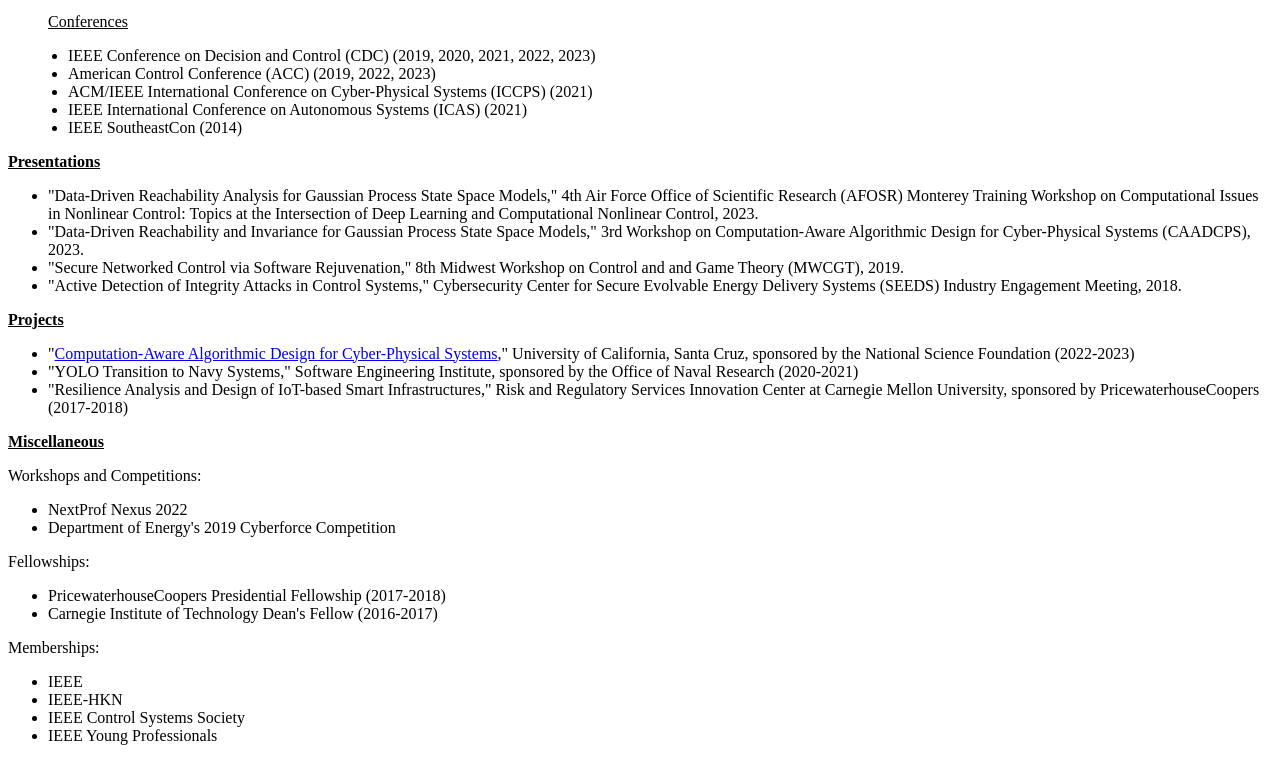
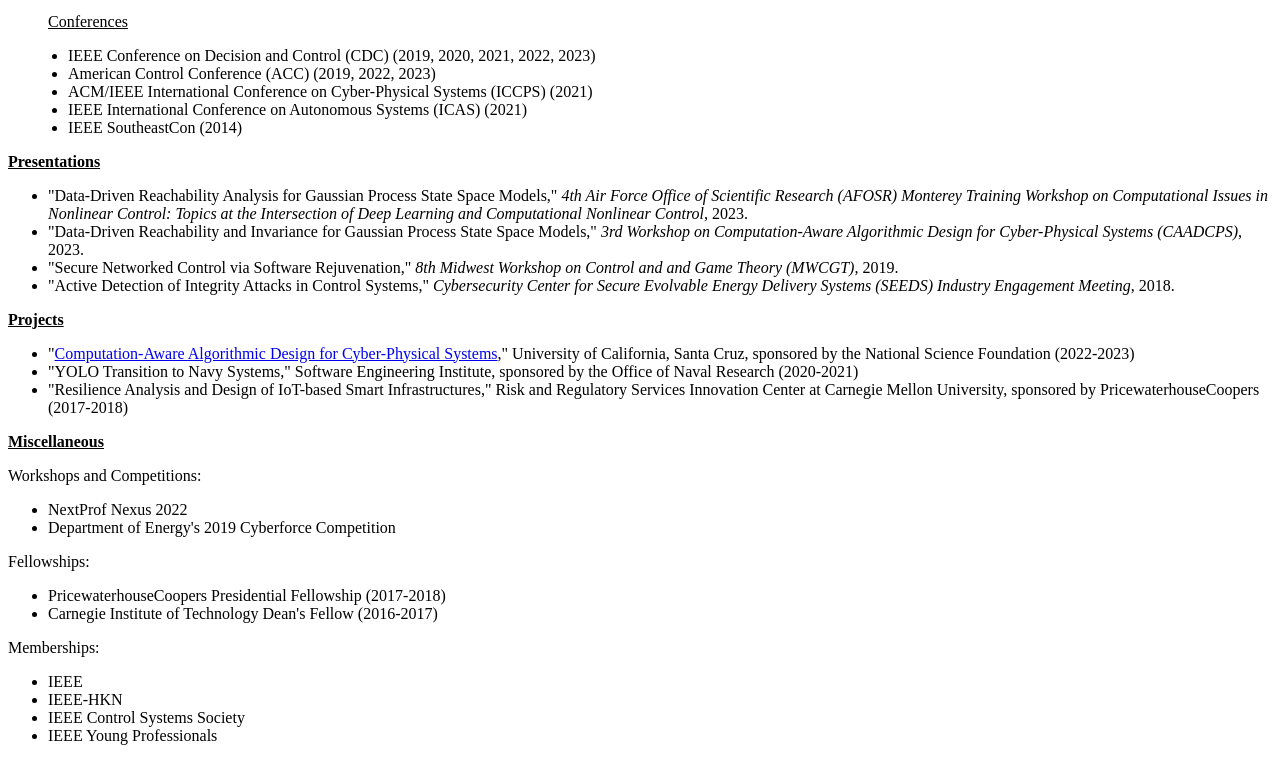
Before and after one commit to pgriff6/pgriff6.github.io, a plain HTML site: page index.html in a window 1280 px wide. Shown: the part 1871-2632 px from the top of the page. Drawn offline with Linux system fonts and the light colour scheme.

Commit message:
Updated html and CV

```diff
--- a/index.html
+++ b/index.html
@@ -93,10 +93,10 @@
 </ul>
 <p><b><u>Presentations</u></b></p>
 <ul>
-	<li>"Data-Driven Reachability Analysis for Gaussian Process State Space Models," 4th Air Force Office of Scientific Research (AFOSR) Monterey Training Workshop on Computational Issues in Nonlinear Control: Topics at the Intersection of Deep Learning and Computational Nonlinear Control, 2023.</li>
-	<li>"Data-Driven Reachability and Invariance for Gaussian Process State Space Models," 3rd Workshop on Computation-Aware Algorithmic Design for Cyber-Physical Systems (CAADCPS), 2023.</li>
-	<li>"Secure Networked Control via Software Rejuvenation," 8th Midwest Workshop on Control and and Game Theory (MWCGT), 2019.</li>
-	<li>"Active Detection of Integrity Attacks in Control Systems," Cybersecurity Center for Secure Evolvable Energy Delivery Systems (SEEDS) Industry Engagement Meeting, 2018.</li>
+	<li>"Data-Driven Reachability Analysis for Gaussian Process State Space Models," <i>4th Air Force Office of Scientific Research (AFOSR) Monterey Training Workshop on Computational Issues in Nonlinear Control: Topics at the Intersection of Deep Learning and Computational Nonlinear Control</i>, 2023.</li>
+	<li>"Data-Driven Reachability and Invariance for Gaussian Process State Space Models," <i>3rd Workshop on Computation-Aware Algorithmic Design for Cyber-Physical Systems (CAADCPS)</i>, 2023.</li>
+	<li>"Secure Networked Control via Software Rejuvenation," <i>8th Midwest Workshop on Control and and Game Theory (MWCGT)</i>, 2019.</li>
+	<li>"Active Detection of Integrity Attacks in Control Systems," <i>Cybersecurity Center for Secure Evolvable Energy Delivery Systems (SEEDS) Industry Engagement Meeting</i>, 2018.</li>
 </ul>
 <p><b><u>Projects</u></b></p>
 <ul>
```
Also changed, not shown: 1 other file.
